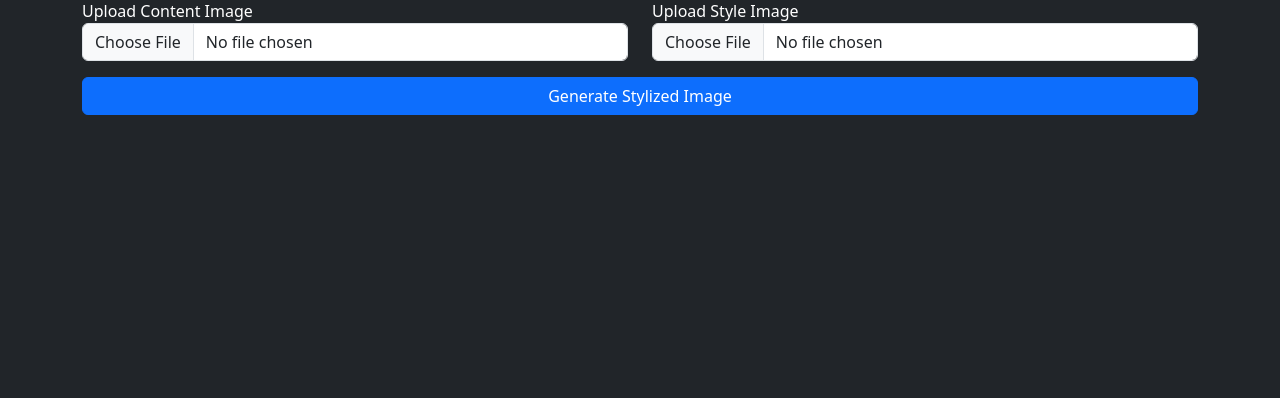
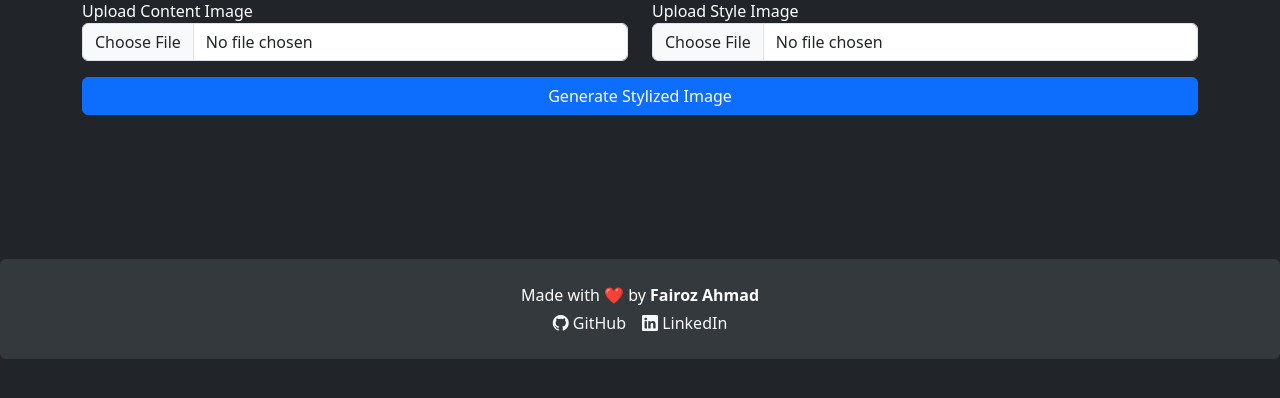
Before and after one commit to FairozAhmadSheikh/NeuroPalette, a Flask app: page / in a window 1280 px wide. Shown: the part 121-519 px from the top of the page. Run offline with Flask 3, Linux system fonts and the light colour scheme.

Commit message:
Made Some Changes to UI

```diff
--- a/templates/index.html
+++ b/templates/index.html
@@ -4,6 +4,8 @@
     <meta charset="UTF-8">
     <title>ArtStyle Transfer</title>
     <link href="https://cdn.jsdelivr.net/npm/bootstrap@5.3.0/dist/css/bootstrap.min.css" rel="stylesheet">
+    <link href="https://cdn.jsdelivr.net/npm/bootstrap-icons@1.10.5/font/bootstrap-icons.css" rel="stylesheet">
+
 </head>
 <body class="bg-dark text-white">
 <div class="container py-5">
@@ -39,5 +41,18 @@
     </div>
     {% endif %}
 </div>
+<footer class="mt-5 py-4 text-center bg-secondary bg-opacity-25 rounded">
+    <p class="mb-1">Made with ❤️ by <strong>Fairoz Ahmad </strong></p>
+    <div class="d-flex justify-content-center gap-3">
+        <a href="https://github.com/FairozAhmadSheikh" target="_blank" class="text-light text-decoration-none">
+            <i class="bi bi-github"></i> GitHub
+        </a>
+        <a href="https://linkedin.com/in/fairoz-ahmad-sheikh-2877b8278/" target="_blank" class="text-light text-decoration-none">
+            <i class="bi bi-linkedin"></i> LinkedIn
+        </a>
+
+    </div>
+</footer>
+
 </body>
 </html>
```
